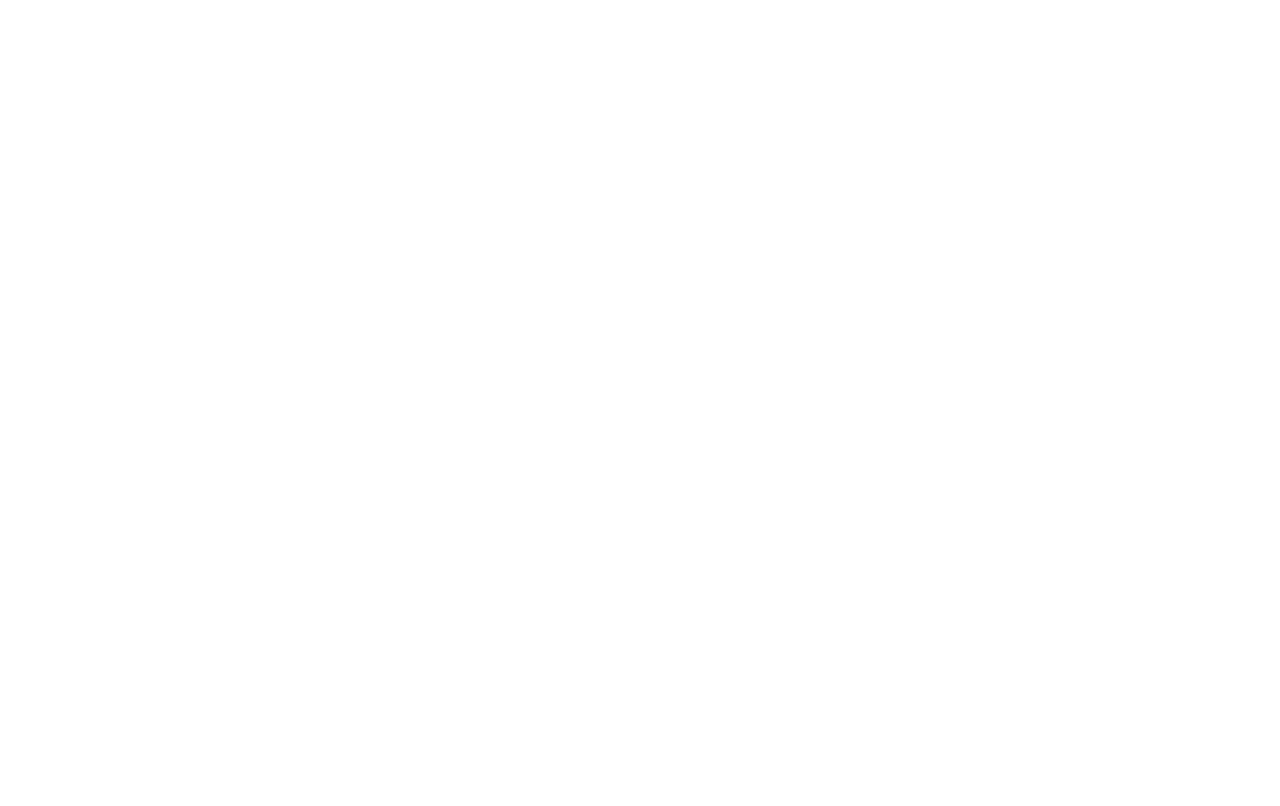
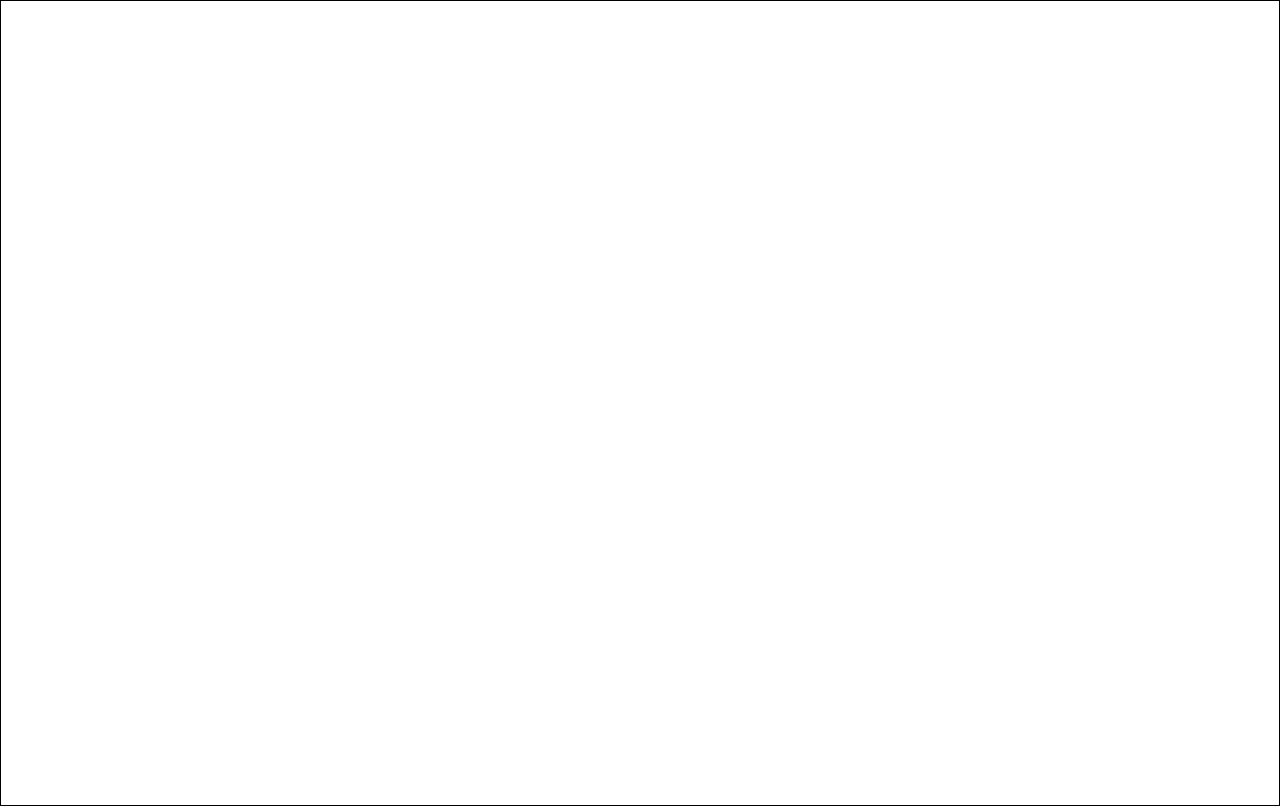
Before and after one commit to INF800/qdraw, a React (Create React App) app: page / in a window 1280 px wide. Built offline with nearby package versions, Linux system fonts and the light colour scheme.

Commit message:
touch events added

```diff
--- a/src/App.css
+++ b/src/App.css
@@ -1,3 +1,4 @@
 .App {
   text-align: center;
+  border: 1px solid black;
 }
--- a/src/sketch/SketchPad.js
+++ b/src/sketch/SketchPad.js
@@ -46,9 +46,15 @@
     <div>
       <canvas
           className="canvas"
+
           onMouseDown={startDrawing}
           onMouseUp={finishDrawing}
           onMouseMove={draw}
+
+          onTouchStart={startDrawing}
+          onTouchEnd={finishDrawing}
+          onTouchMove={draw}
+
           ref={canvasRef}
       />
     </div>
```
Also changed, not shown: 1 other file (tests, documents, lock files or other folders).
